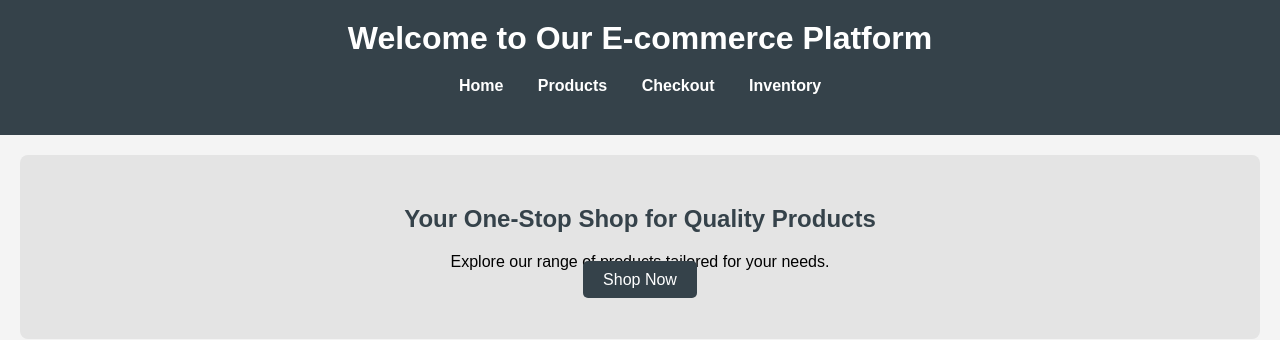
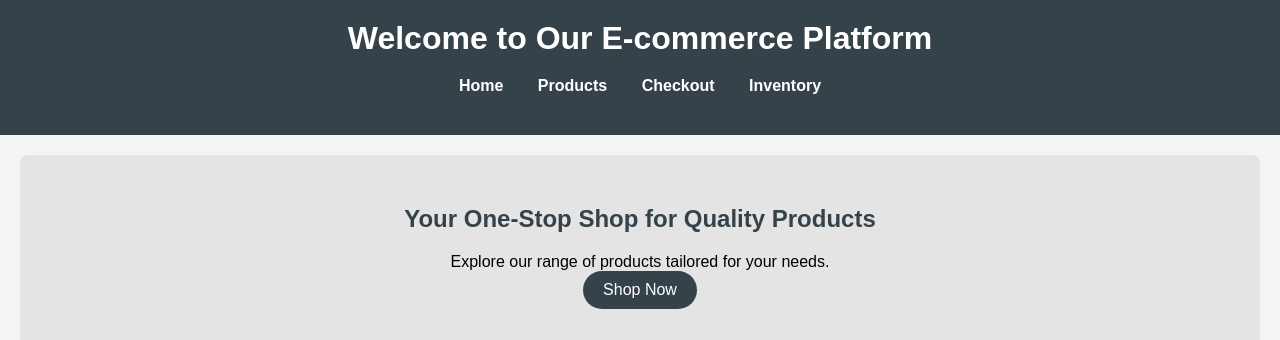
Before and after one commit to phious/Ecommerce_Platform, a PHP site: page /pages/index.html in a window 1280 px wide. Shown: the top 340 px of the page. Run offline with PHP 8.4, Linux system fonts and the light colour scheme.

Commit message:
Update styles.css

```diff
--- a/assets/css/styles.css
+++ b/assets/css/styles.css
@@ -58,9 +58,10 @@ main {
 .cta-button {
     background-color: #35424a;
     color: #ffffff;
+    display: inline-block;
     padding: 10px 20px;
     text-decoration: none;
-    border-radius: 5px;
+    border-radius: 555px;
 }
 
 .cta-button:hover {
@@ -113,6 +114,8 @@ main {
     background-color: #35424a;
     color: #ffffff;
     border: none;
+    margin-top: 20px;  /* Adds space above the button */
+    display: inline-block;  /* Ensures it respects the margin */
     padding: 10px 15px;
     cursor: pointer;
     border-radius: 5px;
```
